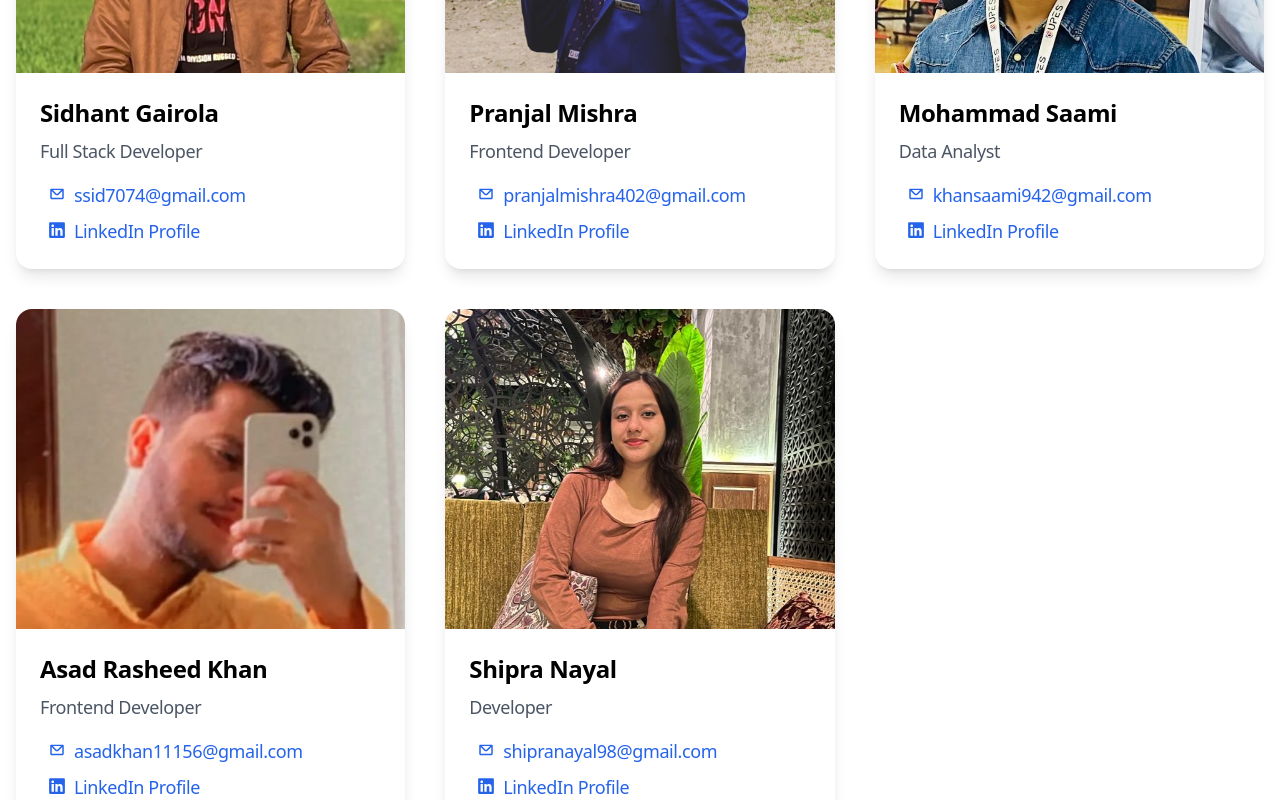
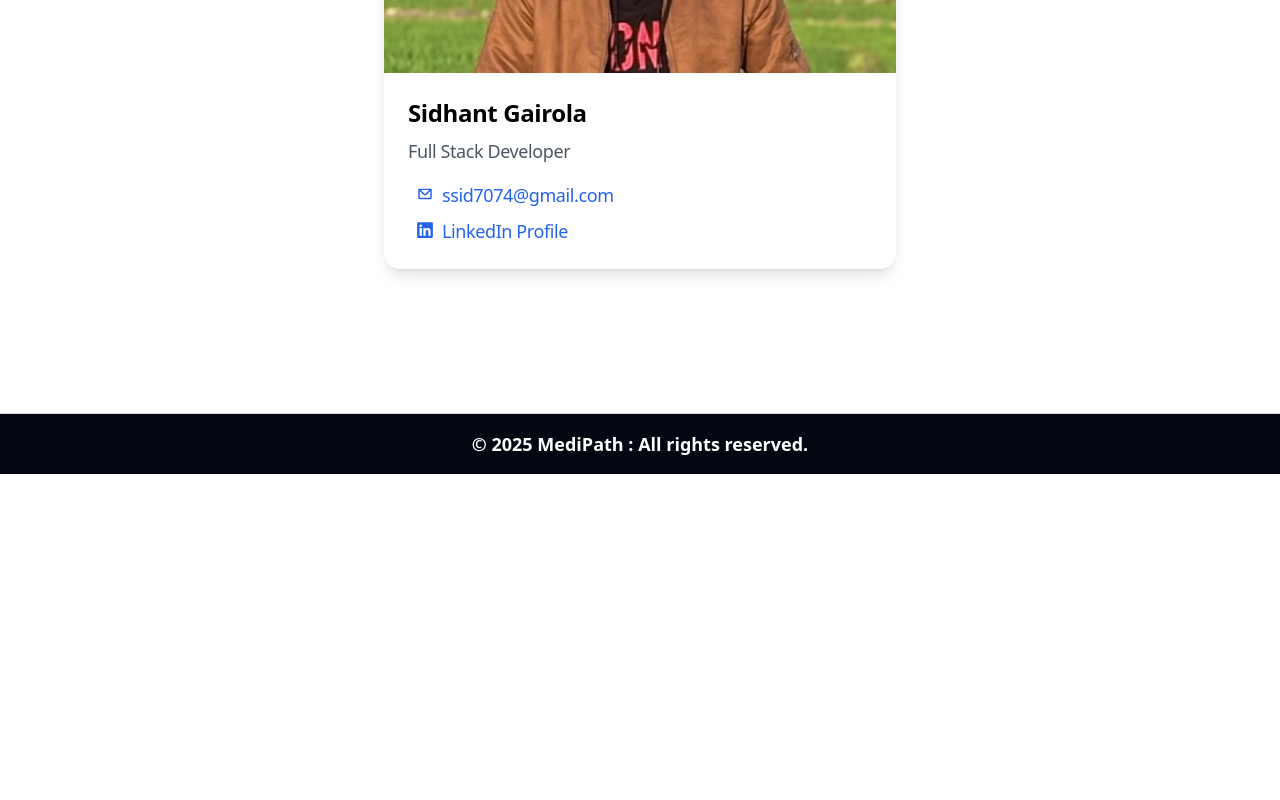
Before and after one commit to sidhant-gairola/medipath, a React (Vite) app: page /team in a window 1280 px wide. Shown: the part 440-1240 px from the top of the page. After the commit the page ends 914 px from the top, so only its background shows below. Built offline with nearby package versions, Linux system fonts and the light colour scheme.

Commit message:
teammates fix

```diff
--- a/src/components/Team.jsx
+++ b/src/components/Team.jsx
@@ -16,34 +16,34 @@ function Team({darkMode}) {
       linkedin: "https://linkedin.com/in/sidhant-gairola",
       image: sidhantImage
     },
-    {
-      name: "Pranjal Mishra",
-      role: "Frontend Developer",
-      email: "pranjalmishra402@gmail.com",
-      linkedin: "https://www.linkedin.com/in/pranjal-mishra-06b1501a4/",
-      image: pranjalImage
-    },
-    {
-      name: "Mohammad Saami",
-      role: "Data Analyst",
-      email: "khansaami942@gmail.com",
-      linkedin: "https://www.linkedin.com/in/muhammad-saami-b19980267/",
-      image: saamiImage
-    },
-    {
-      name: "Asad Rasheed Khan",
-      role: "Frontend Developer",
-      email: "asadkhan11156@gmail.com",
-      linkedin: "https://linkedin.com/in/asad-rasheed-khan",
-      image: asadImage
-    },
-    {
-      name: "Shipra Nayal",
-      role: "Developer",
-      email: "shipranayal98@gmail.com",
-      linkedin: "https://www.linkedin.com/in/shipra-nayal-708b6b327/",
-      image: shipraImage
-    }
+    // {
+    //   name: "Pranjal Mishra",
+    //   role: "Frontend Developer",
+    //   email: "pranjalmishra402@gmail.com",
+    //   linkedin: "https://www.linkedin.com/in/pranjal-mishra-06b1501a4/",
+    //   image: pranjalImage
+    // },
+    // {
+    //   name: "Mohammad Saami",
+    //   role: "Data Analyst",
+    //   email: "khansaami942@gmail.com",
+    //   linkedin: "https://www.linkedin.com/in/muhammad-saami-b19980267/",
+    //   image: saamiImage
+    // },
+    // {
+    //   name: "Asad Rasheed Khan",
+    //   role: "Frontend Developer",
+    //   email: "asadkhan11156@gmail.com",
+    //   linkedin: "https://linkedin.com/in/asad-rasheed-khan",
+    //   image: asadImage
+    // },
+    // {
+    //   name: "Shipra Nayal",
+    //   role: "Developer",
+    //   email: "shipranayal98@gmail.com",
+    //   linkedin: "https://www.linkedin.com/in/shipra-nayal-708b6b327/",
+    //   image: shipraImage
+    // }
   ];
 
   return (
@@ -53,8 +53,8 @@ function Team({darkMode}) {
           {/* Meet Our Team */}
           About Us
         </div>
-        {/* <div className="max-w-lg mx-auto"> */}
-          <div className="grid grid-cols-1 md:grid-cols-2 lg:grid-cols-3 gap-10 ">
+        <div className="max-w-lg mx-auto">
+          {/* <div className="grid grid-cols-1 md:grid-cols-2 lg:grid-cols-3 gap-10 "> */}
           {teamMembers.map((member, index) => (
             <motion.div
             key={index}
```
